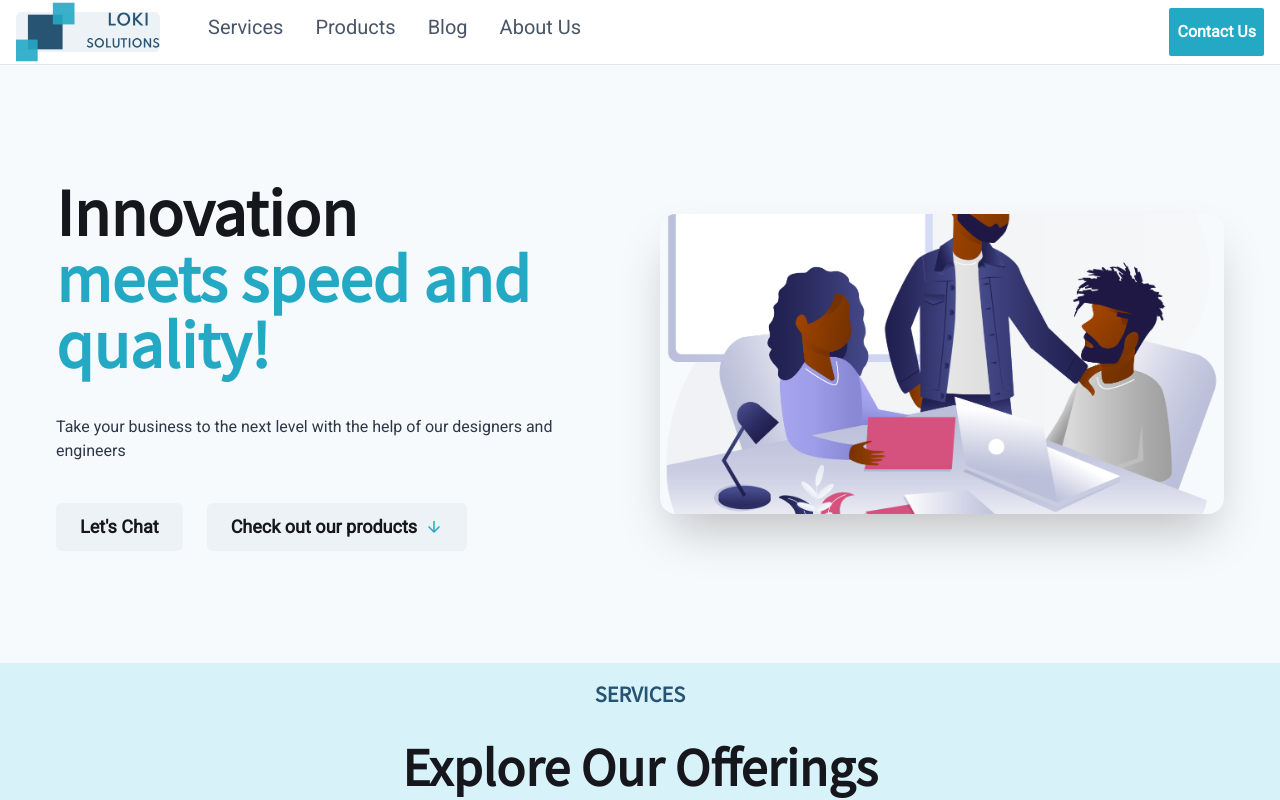
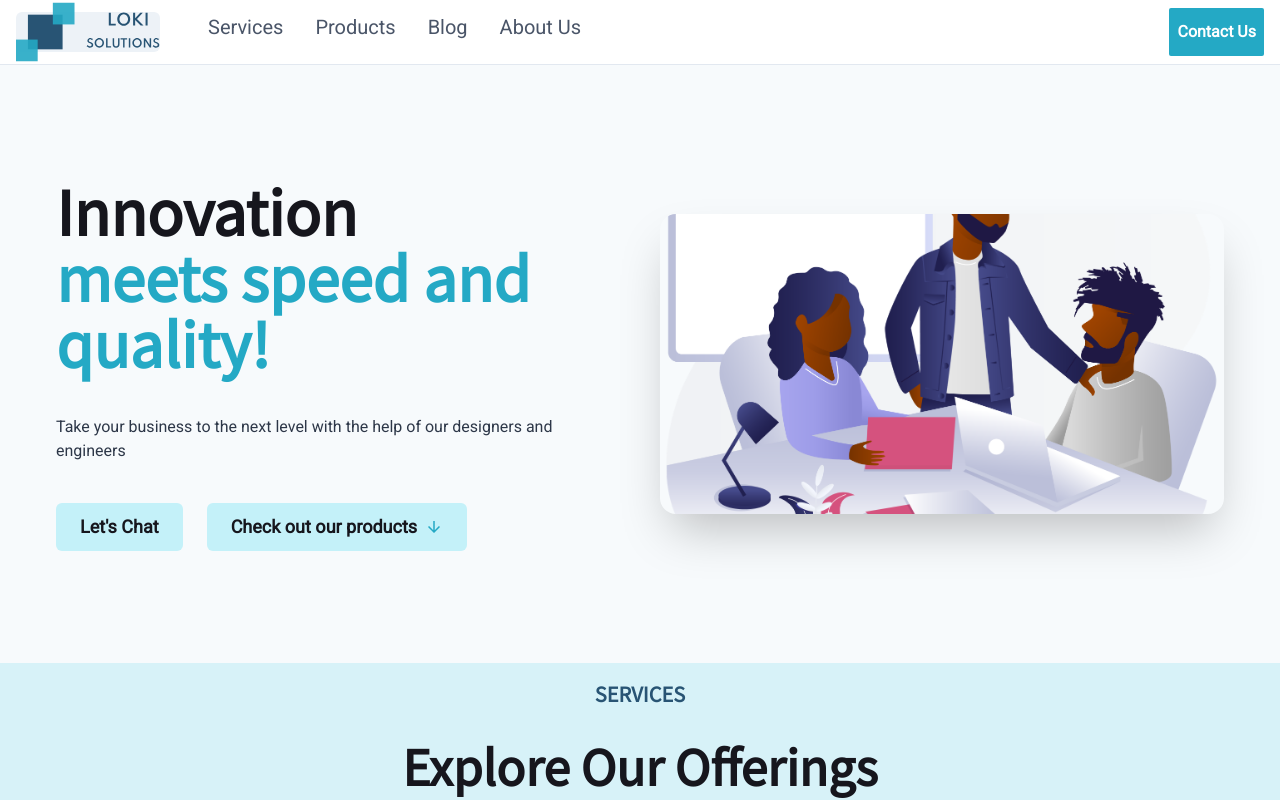
Before and after one commit to mpereannor/lokisolutions, a Next.js app: page / in a window 1280 px wide. Shown: the top 800 px of the page. Built offline with nearby package versions, Linux system fonts and the light colour scheme.

Commit message:
style: update cta buttons

```diff
--- a/src/components/CTA.js
+++ b/src/components/CTA.js
@@ -48,24 +48,14 @@ export function CTA() {
           spacing={{ base: 4, sm: 6 }}
           direction={{ base: "column", sm: "row" }}
         >
-           <Button size="lg">
-             Let's Chat
-             </Button>
-           <Button size="lg" rightIcon={<ArrowDownIcon color="mainCyan"/>}>
+          <Button
+          bgColor="cyan.100"
+          size="lg">Let's Chat</Button>
+          <Button
+          bgColor="cyan.100"
+           size="lg" rightIcon={<ArrowDownIcon color="mainCyan" />}>
             Check out our products
           </Button>
-
-            {/* <Button
-              fontWeight={"semibold"}
-              px={8}
-              height="52px"
-              lineHeight="1.2"
-              borderRadius="2px"
-              size="2xl"
-              rightIcon={<ArrowDownIcon boxSize='10%'/>}
-            >
-              Check out our Products
-            </Button> */}
         </Stack>
       </Stack>
       <Flex
--- a/src/components/Header.js
+++ b/src/components/Header.js
@@ -89,7 +89,7 @@ const DesktopNav = () => {
   const popoverContentBgColor = "white";
 
   return (
-    <Stack direction={"row"} spacing={4}>
+    <Stack direction={"row"} spacing={4} >
       {NAV_ITEMS.map((navItem) => (
         <Box key={navItem.label}>
           <Popover trigger={"hover"} placement={"bottom-start"}>
```
Lines whose indentation alone changed are shown as unchanged.
